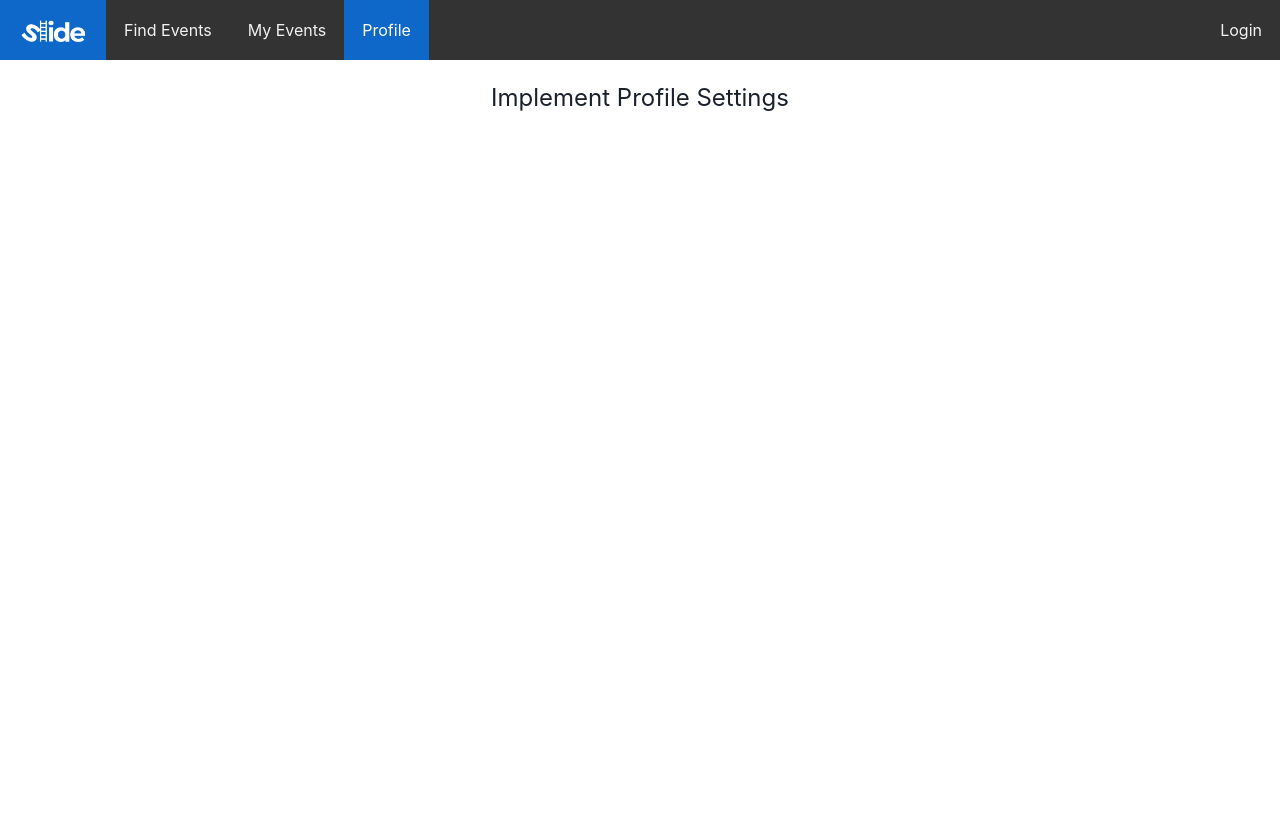
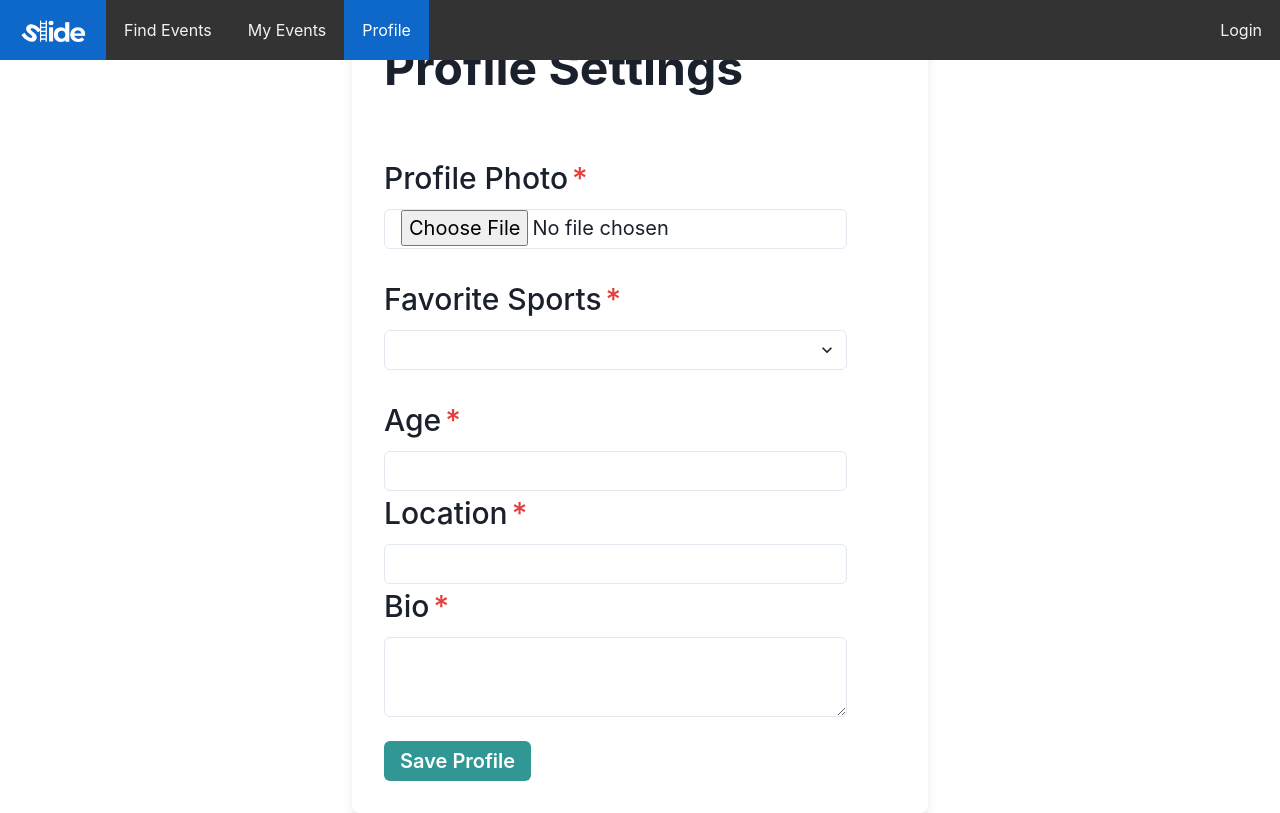
Before and after one commit to rkumraUCLA/slide, a React (Create React App) app: page /profile in a window 1280 px wide. Built offline with nearby package versions, Linux system fonts and the light colour scheme.

Commit message:
added functionality to profile page

```diff
--- a/src/Components/Profile.js
+++ b/src/Components/Profile.js
@@ -1,3 +1,185 @@
+import React, { useState } from 'react';
+import {
+  ChakraProvider,
+  Box,
+  Text,
+  FormControl,
+  FormLabel,
+  Input,
+  Button,
+  Textarea,
+  Select,
+  Center,
+  VStack,
+  HStack,
+} from '@chakra-ui/react';
+
+function Profile() {
+  const [formData, setFormData] = useState({
+    photo: null,
+    sports: [],
+    age: '',
+    location: '',
+    bio: '',
+  });
+
+  const handleInputChange = (e) => {
+    const { name, value } = e.target;
+    setFormData({
+      ...formData,
+      [name]: value,
+    });
+  };
+
+  const handleSportChange = (e) => {
+    const selectedOptions = Array.from(e.target.selectedOptions).map(
+      (option) => option.value
+    );
+
+    const sportsWithSkill = selectedOptions.map((sport) => ({
+      sport,
+      skillLevel: 1,
+    }));
+
+    setFormData({
+      ...formData,
+      sports: sportsWithSkill,
+    });
+  };
+
+  const handleSkillLevelChange = (index, value) => {
+    const updatedSports = [...formData.sports];
+    updatedSports[index].skillLevel = value;
+
+    setFormData({
+      ...formData,
+      sports: updatedSports,
+    });
+  };
+
+  const handlePhotoChange = (e) => {
+    const file = e.target.files[0];
+    setFormData({
+      ...formData,
+      photo: file,
+    });
+  };
+
+  const handleSubmit = (e) => {
+    e.preventDefault();
+    // You can perform any action with the form data here (e.g., send it to the server).
+    console.log(formData);
+  };
+
+  return (
+    <ChakraProvider>
+      <Center minH="100vh">
+        <VStack spacing="8" align="start" p="8" borderRadius="lg" boxShadow="lg" w="xl" maxW="90%" >
+          <Text fontSize="5xl" fontWeight="bold" mb="5">
+            Profile Settings
+          </Text>
+          <form onSubmit={handleSubmit}>
+            <FormControl id="photo" isRequired mb="7">
+              <FormLabel fontSize="3xl">Profile Photo</FormLabel>
+              <Input
+                type="file"
+                name="photo"
+                onChange={handlePhotoChange}
+                fontSize="xl"
+              />
+            </FormControl>
+
+            <FormControl id="favoriteSports" isRequired mb="7">
+  <FormLabel fontSize="3xl">Favorite Sports</FormLabel>
+  <Select
+    name="favoriteSports"
+    isMulti  // Enable multiple selections
+    value={formData.sports.map((sport) => ({ value: sport.sport, label: sport.sport }))} // Format the value for multi-select
+    onChange={handleSportChange}
+    fontSize="3xl"
+    options={[
+      { value: 'football', label: 'Football' },
+      { value: 'basketball', label: 'Basketball' },
+      { value: 'tennis', label: 'Tennis' },
+      // Add more sports as needed
+    ].map((option) => ({ ...option, label: <span>{option.label}</span> }))} // Ensure each option has a label property
+  />
+</FormControl>
+
+            {formData.sports.map((sport, index) => (
+              <HStack key={index} spacing="4">
+                <FormControl id={`skillLevel-${index}`} isRequired>
+                  <FormLabel fontSize="3xl">
+                    Skill Level for {sport.sport}
+                  </FormLabel>
+                  <Select
+                    name={`skillLevel-${index}`}
+                    value={sport.skillLevel}
+                    onChange={(e) =>
+                      handleSkillLevelChange(index, parseInt(e.target.value))
+                    }
+                    fontSize="3xl"
+                  >
+                    {[1, 2, 3, 4, 5].map((level) => (
+                      <option key={level} value={level}>
+                        {level}
+                      </option>
+                    ))}
+                  </Select>
+                </FormControl>
+              </HStack>
+            ))}
+
+            <FormControl id="age" isRequired >
+              <FormLabel fontSize="3xl">Age</FormLabel>
+              <Input
+                type="number"
+                name="age"
+                value={formData.age}
+                onChange={handleInputChange}
+                fontSize="lg"
+              />
+            </FormControl>
+
+            <FormControl id="location" isRequired>
+              <FormLabel fontSize="3xl">Location</FormLabel>
+              <Input
+                type="text"
+                name="location"
+                value={formData.location}
+                onChange={handleInputChange}
+                fontSize="lg"
+              />
+            </FormControl>
+
+            <FormControl id="bio" isRequired>
+              <FormLabel fontSize="3xl">Bio</FormLabel>
+              <Textarea
+                name="bio"
+                value={formData.bio}
+                onChange={handleInputChange}
+                fontSize="lg"
+              />
+            </FormControl>
+
+            <Button type="submit" colorScheme="teal" mt="6" fontSize="xl">
+              Save Profile
+            </Button>
+          </form>
+        </VStack>
+      </Center>
+    </ChakraProvider>
+  );
+}
+
+export default Profile;
+
+
+
+
+
+/*
+
 import React from 'react';
 import { ChakraProvider, Box, Text } from '@chakra-ui/react';
 
@@ -14,3 +196,5 @@ function Profile() {
 }
 
 export default Profile
+
+*/
```
